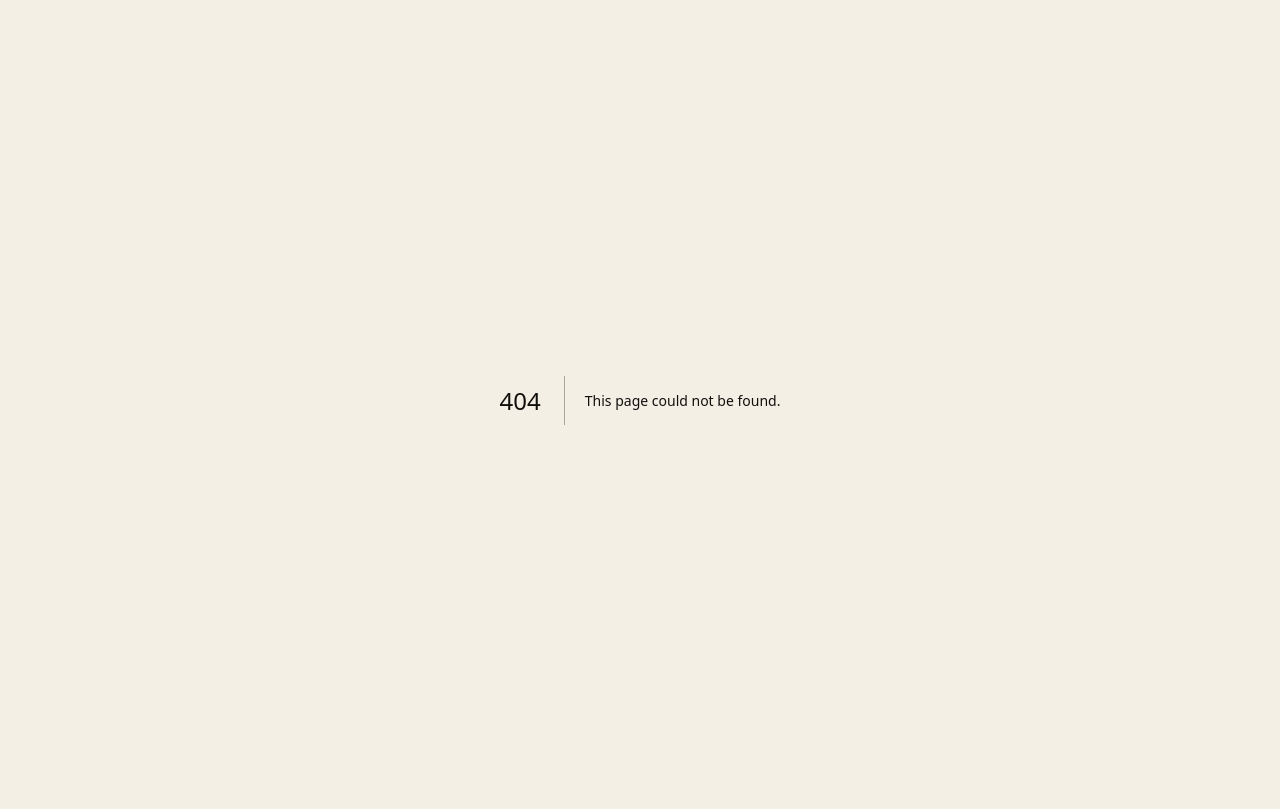
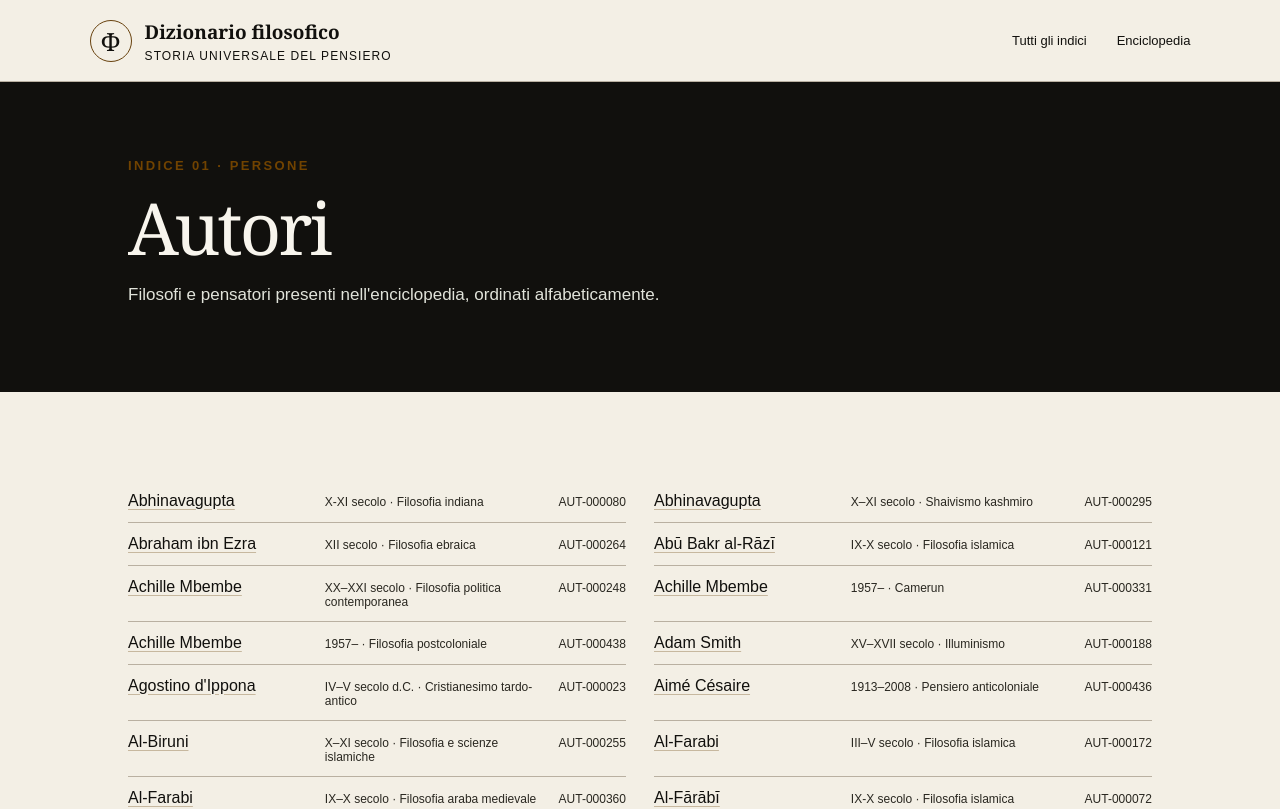
Before and after one commit to Marco19666/dizionariofilosofico, a Next.js app: page /indici/autori in a window 1280 px wide. Before the commit this address had no page. Shown: the top 809 px of the page. Built offline with nearby package versions, Linux system fonts and the light colour scheme.

Commit message:
Aggiunge indice autonomo degli autori

```diff
--- /dev/null
+++ b/app/indici/autori/page.tsx
@@ -0,0 +1,10 @@
+import Link from "next/link";
+import { entries } from "@/data/entries";
+
+export default function IndexPage() {
+ return <main className="indexes-page">
+ <header className="site-header"><Link className="brand" href="/"><span className="brand-mark">Φ</span><span><strong>Dizionario filosofico</strong><small>Storia universale del pensiero</small></span></Link><nav><Link href="/indici">Tutti gli indici</Link><Link href="/enciclopedia">Enciclopedia</Link></nav></header>
+ <section className="indexes-hero"><p className="eyebrow">Indice 01 · Persone</p><h1>Autori</h1><p>Filosofi e pensatori presenti nell'enciclopedia, ordinati alfabeticamente.</p></section>
+ <div className="section-wrap indexes-content"><section className="index-section"><ol className="alphabetical-index">{[...entries].filter((entry) => entry.kind === "autore").sort((a,b) => a.title.localeCompare(b.title,"it")).map((entry) => <li key={entry.id}><Link href={`/enciclopedia/${entry.slug}`}>{entry.title}</Link><span>{entry.period} · {entry.area}</span><small>{entry.id}</small></li>)}</ol></section><p className="editorial-note"><Link href="/indici">← Torna agli indici</Link></p></div>
+ <footer className="site-footer"><span>© {new Date().getFullYear()} Dizionario universale della storia della filosofia</span></footer></main>;
+}
```
